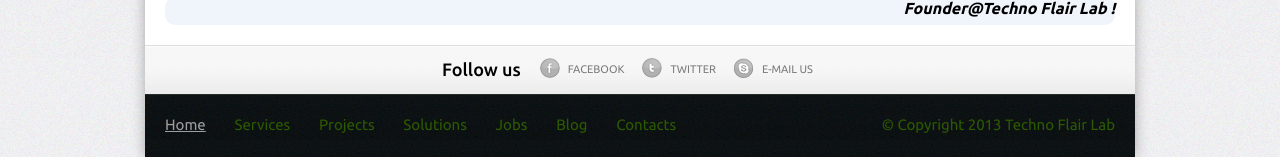
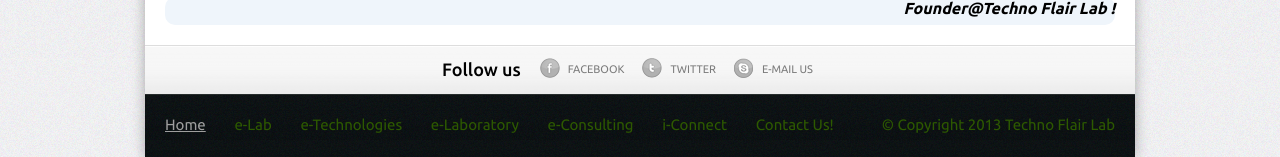
Before and after one commit to ccsCoder/technoflarePHP, a PHP site: page /index.php in a window 1280 px wide. Shown: the part 1462-1619 px from the top of the page. Run offline with PHP 8.4, Linux system fonts and the light colour scheme.

Commit message:
--Linked all sub menu with corresponding pages.

```diff
--- a/comp/footer.php
+++ b/comp/footer.php
@@ -21,12 +21,12 @@
         <nav class="footer-nav">
             <ul>
                 <li class="active"><a href="#">Home</a></li>
-                <li><a href="#">Services</a></li>
-                <li><a href="#">Projects</a></li>
-                <li><a href="#">Solutions</a></li>
-                <li><a href="#">Jobs</a></li>
-                <li><a href="#">Blog</a></li>
-                <li><a href="#">Contacts</a></li>
+                <li><a href="pages/research.php">e-Lab</a></li>
+                <li><a href="pages/business_intelligence.php">e-Technologies</a></li>
+                <li><a href="#">e-Laboratory</a></li>
+                <li><a href="pages/it_consulting.php">e-Consulting</a></li>
+                <li><a href="pages/iConnect.php">i-Connect</a></li>
+                <li><a href="pages/iConnect.php">Contact Us!</a></li>
             </ul>
         </nav>
         <p class="copy">&copy; Copyright 2013 Techno Flair Lab</p>
--- a/comp/nav.php
+++ b/comp/nav.php
@@ -9,7 +9,7 @@
     <!--<a href="#" class="nav-btn" data-flexmenu="flexmenu1"><span style="color:#6FA632">ABOUT</span><span class="arr"></span></a>-->
     <ul id="navigationMenu" class="sm sm-clean">
         <li class="nav-menu_item_neo">
-            <a href="#"><span>about</span></a>
+            <a><span>about</span></a>
             <ul >
                 <li ><a href="what_we_do.php">What we do?</a></li>
                 <li ><a href="how_we_do.php">How we do?</a></li>
@@ -18,9 +18,9 @@
         </li>
 
         <li class="nav-menu_item_neo">
-            <a href="#" class="wip">e-Lab</a>
+            <a>e-Lab</a>
             <ul>
-                <li><a class="wip">Research & Development</a>
+                <li><a href ="pages/research.php">Research & Development</a>
                    <!-- <ul>
                         <li><a class="wip">Innovation</a>
                             <ul >
@@ -31,7 +31,7 @@
                         <li><a class="wip" >Solution for you</a></li>
                     </ul>-->
                 </li>
-                <li><a href="#" class="wip">e-Recovery</a>
+                <li><a href ="pages/recovery.php">e-Recovery</a>
 <!--                   <ul>
                         <li><a class="wip">Recover your Hard Disk data</a></li>
                         <li><a class="wip">Recover your laptop OS</a></li>
@@ -41,9 +41,9 @@
         </li>
 
         <li class="nav-menu_item_neo">
-            <a href="#" class="wip">e-Technologies</a>
+            <a>e-Technologies</a>
             <ul>
-                <li><a class="wip">Business Intelligence</a>
+                <li><a href ="pages/business_intelligence.php">Business Intelligence</a>
 <!--                    <ul>
                         <li><a class="wip">IBM Cognos</a>
                             <ul>
@@ -56,8 +56,8 @@
                         <li><a class="wip">TM1</a></li>
                     </ul>-->
                 </li>
-                <li><a class="wip">Cloud Computing</a></li>
-                <li><a class="wip">Infrastructure Services</a>
+                <li><a href ="pages/cloud_computing.php">Cloud Computing</a></li>
+                <li><a href ="pages/infra_services.php">Infrastructure Services</a>
 <!--                    <ul>
                         <li><a class="wip">Platform Designing</a></li>
                         <li><a class="wip">Virtualization</a></li>
@@ -66,7 +66,7 @@
             </ul>
         </li>
         <li class="nav-menu_item_neo">
-            <a href="#" class="wip">e-Laboratory</a>
+            <a>e-Laboratory</a>
             <ul>
                 <li><a class="wip">Order Now!-CBT</a></li>
                 <li><a href="online_training.php">Online Training</a></li>
@@ -74,20 +74,20 @@
             </ul>
         </li>
         <li class="nav-menu_item_neo">
-            <a href="#" class="wip" >e-Consulting</a>
+            <a>e-Consulting</a>
             <ul>
-                <li class="wip" ><a>Business Consulting</a></li>
-                <li ><a class="wip">IT Consulting</a>
+                <li><a href="pages/business_consulting.php">Business Consulting</a></li>
+                <li ><a href="pages/it_consulting.php">IT Consulting</a>
 <!--                    <ul>
                         <li><a class="wip">Manage Support Services</a></li>
                         <li><a class="wip">Staff augmentation</a></li>
                     </ul>-->
                 </li>
-                <li><a class="wip">Product Consulting</a></li>
+                <li><a href="pages/product_consulting.php">Product Consulting</a></li>
             </ul>
         </li>
         <li class="nav-menu_item_neo">
-            <a href="#" class="wip">i-Connect</a>
+            <a href="pages/iConnect.php">i-Connect</a>
 <!--            <ul>
                 <li><a class="wip">Worldwide</a></li>
                 <li><a class="wip">References</a></li>
--- a/js/functions.js
+++ b/js/functions.js
@@ -56,14 +56,14 @@ EventHandlers.prototype.invokeContactForm = function() {
     });
 };
 
-EventHandlers.prototype.displayWorkInProgress = function (event) {
+/*EventHandlers.prototype.displayWorkInProgress = function (event) {
 
      $(".overlay").fadeIn(50,function(e) {
         $("#workInProgress").show();
             $(window).resize();
     });
 
-};
+};*/
 
 /**
  * Method that submits query through mail
@@ -173,8 +173,8 @@ Bootstrap.prototype.attachEventHandlers = function(bs) {
     $('#navigationMenu').bind('click.smapi', function(e, item) {
             if ($(item).text()==="Contact Us!")
                 bs.handler.invokeContactForm();
-            else if($(item).hasClass("wip"))
-                bs.handler.displayWorkInProgress(e);
+//            else if($(item).hasClass("wip"))
+//                bs.handler.displayWorkInProgress(e);
     });
     //add close event on contact form.
     $(".close").on("click",bs.handler.closeContactForm);
```
Also changed, not shown: pages/recovery.php (added, +7 -0 lines).
